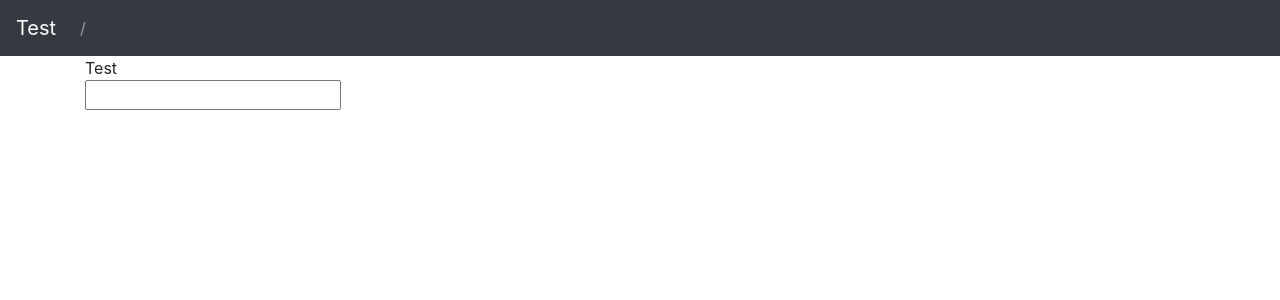
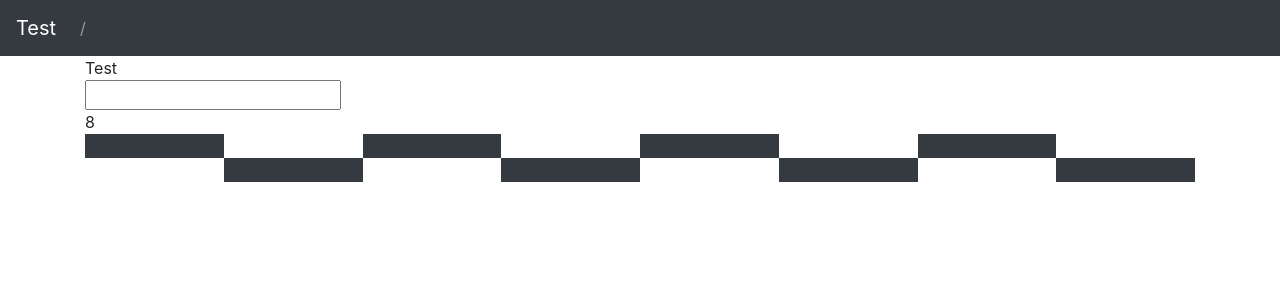
Before and after one commit to leohque/react-checkerboard, a React (Create React App) app: page / in a window 1280 px wide. Shown: the top 300 px of the page. Built offline with nearby package versions, Linux system fonts and the light colour scheme.

Commit message:
created checkboard component

```diff
--- a/public/index.html
+++ b/public/index.html
@@ -4,14 +4,8 @@
     <meta charset="utf-8" />
     <link rel="icon" href="%PUBLIC_URL%/favicon.ico" />
     <meta name="viewport" content="width=device-width, initial-scale=1" />
-    <meta name="theme-color" content="#000000" />
-    <meta
-      name="description"
-      content="Web site created using create-react-app"
-    />
-    <link rel="apple-touch-icon" href="%PUBLIC_URL%/logo192.png" />
 
-    <link rel="manifest" href="%PUBLIC_URL%/manifest.json" />
+    <link rel="stylesheet=" type="text/css" href="style.css" />
 
     <title>Interview</title>
   </head>
--- a/src/components/checkboard.component.jsx
+++ b/src/components/checkboard.component.jsx
@@ -9,9 +9,13 @@ export default class Checkerboard extends Component {
     }
   }
 
+
   componentWillMount() {
     // console.log('component will mount');
+    //renderBoard(8);
   }
+
+
 
   onChangeValue(e) {
     this.setState({
@@ -24,7 +28,39 @@ export default class Checkerboard extends Component {
 
     console.log(this.state);
 
-    document.getElementById('boardsize').value = '';
+    const board = document.getElementById('board');
+    const size = this.state.size;
+
+    board.innerHTML = "";
+
+    for (let i = 0; i <= size; i++) {
+      board.innerHTML += `<div id='board-row-${i}' class='board-row d-flex text-center'>`;
+    }
+
+    for (let i = 0; i <= size; i++) {
+      const thisBoard = document.getElementById(`board-row-${i}`);
+      console.log(thisBoard);
+      if (i % 2 === 0) {
+        for (let i2 = 0; i2 <= size; i2++) {
+          if (i2 % 2 === 0) {
+            thisBoard.innerHTML += "<div class='board-block w-25 bg-dark text-dark'>x</div>"
+          }
+          if (i2 % 2 !== 0) {
+            thisBoard.innerHTML += "<div class='board-block w-25 text-white'>x</div>"
+          }
+        }
+      }
+      if (i % 2 !== 0) {
+        for (let i3 = 0; i3 <= size; i3++) {
+          if (i3 % 2 === 0) {
+            thisBoard.innerHTML += "<div class='board-block w-25 text-white'>x</div>"
+          }
+          if (i3 % 2 !== 0) {
+            thisBoard.innerHTML += "<div class='board-block w-25 bg-dark text-dark'>x</div>"
+          }
+        }
+      }
+    }
   }
 
   render() {
@@ -35,8 +71,28 @@ export default class Checkerboard extends Component {
           <input id="boardsize" onChange={this.onChangeValue.bind(this)} pattern="\d{1,5}" />
         </form>
 
-        <div className="checkerboard">
-
+        <div id="board" className="w-100">
+          {this.state.size}
+          <div className="board-row d-flex text-center">
+            <div className="board-block w-25 bg-dark text-dark">x</div>
+            <div className="board-block w-25 text-white">x</div>
+            <div className="board-block w-25 bg-dark text-dark">x</div>
+            <div className="board-block w-25 text-white">x</div>
+            <div className="board-block w-25 bg-dark text-dark">x</div>
+            <div className="board-block w-25 text-white">x</div>
+            <div className="board-block w-25 bg-dark text-dark">x</div>
+            <div className="board-block w-25 text-white">x</div>
+          </div>
+          <div className="board-row d-flex text-center">
+            <div className="board-block w-25 text-white">x</div>
+            <div className="board-block w-25 bg-dark text-dark">x</div>
+            <div className="board-block w-25 text-white">x</div>
+            <div className="board-block w-25 bg-dark text-dark">x</div>
+            <div className="board-block w-25 text-white">x</div>
+            <div className="board-block w-25 bg-dark text-dark">x</div>
+            <div className="board-block w-25 text-white">x</div>
+            <div className="board-block w-25 bg-dark text-dark">x</div>
+          </div>
         </div>
       </div>
     );
```
